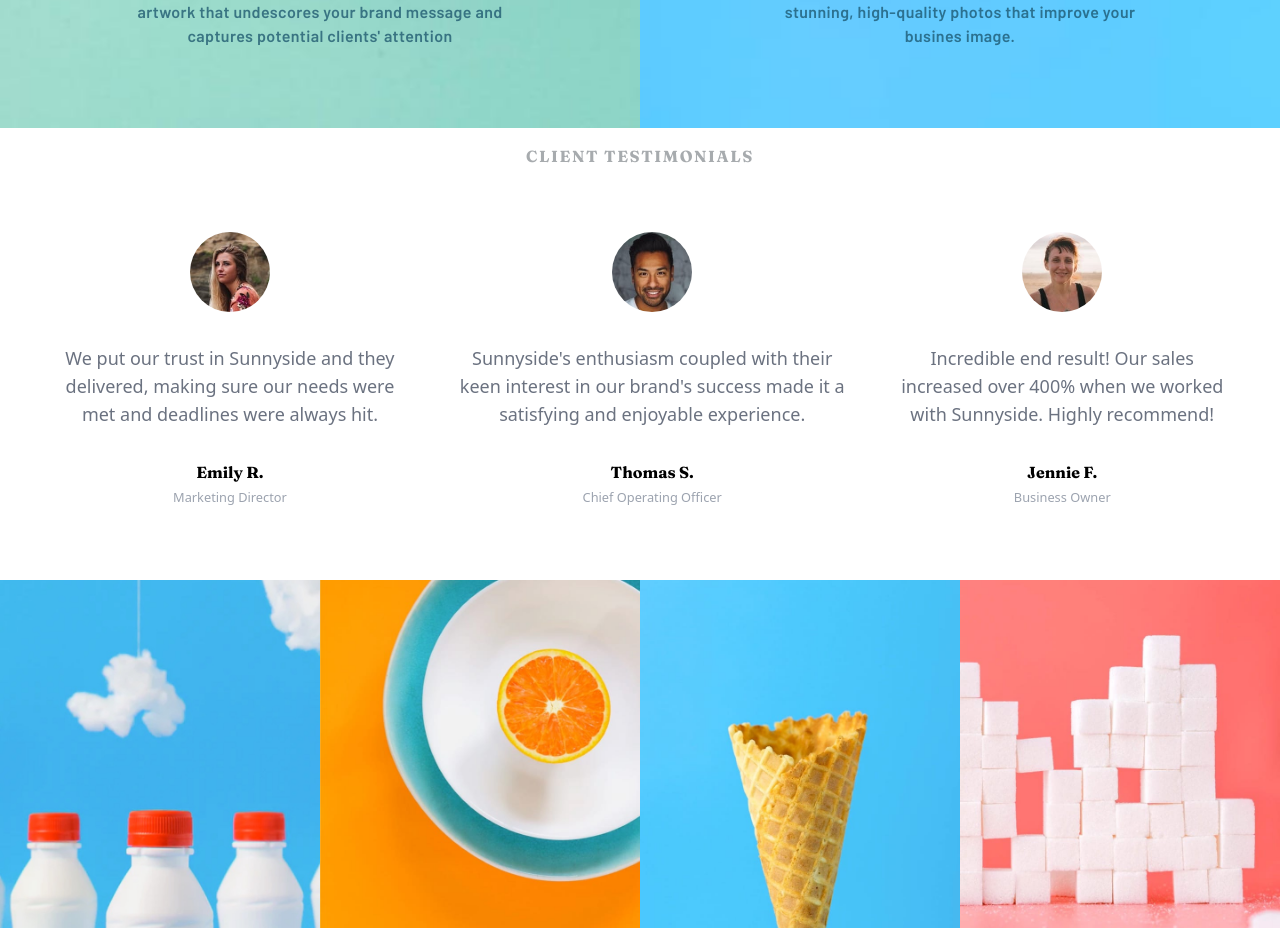
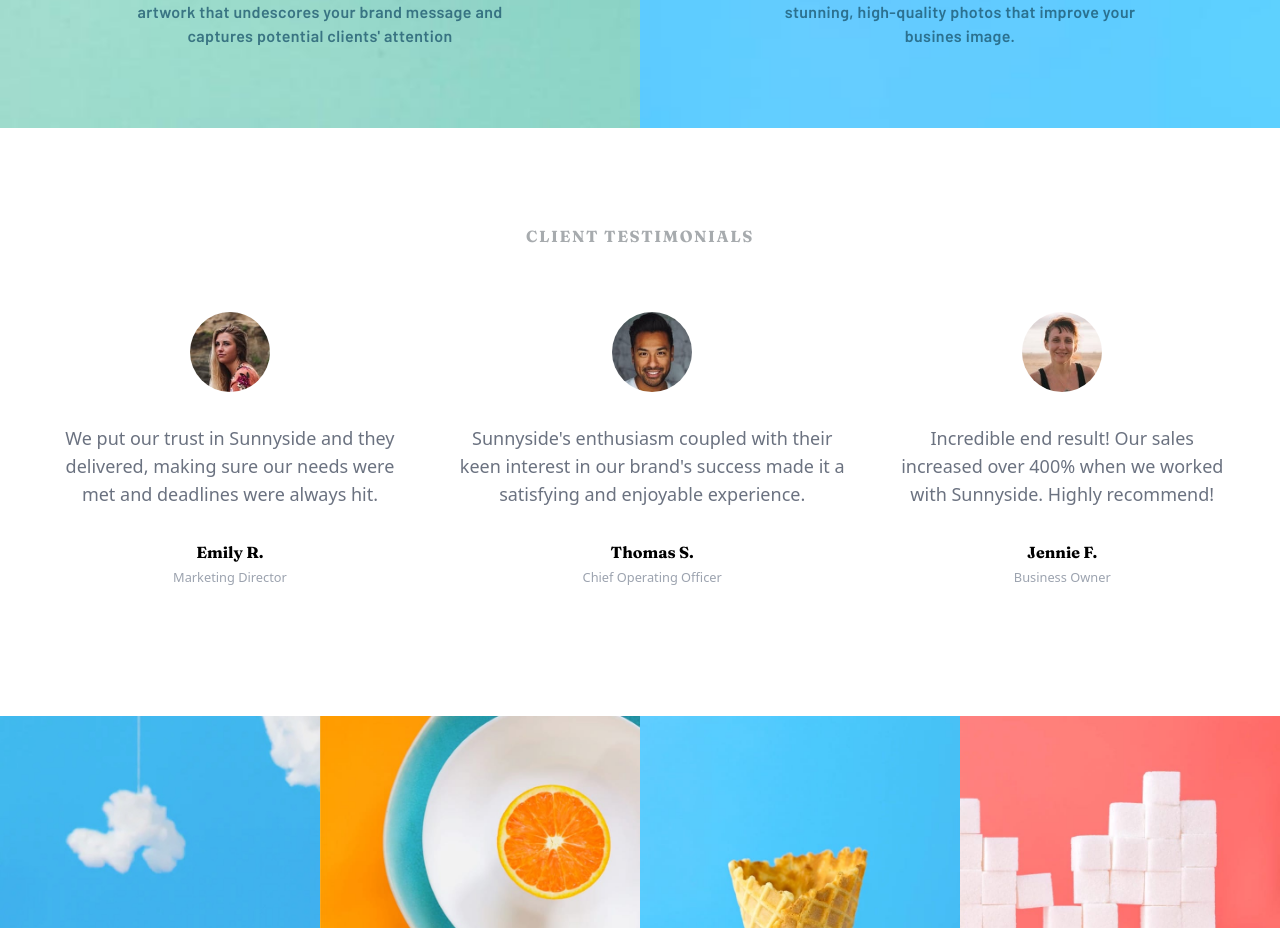
Before and after one commit to mdubelbeis/sunnyside-agency-landing-page, a React (Vite) app: page / in a window 1280 px wide. Shown: the part 2229-3157 px from the top of the page. Built offline with nearby package versions, Linux system fonts and the light colour scheme.

Commit message:
added margin y-axis for desktop

```diff
--- a/src/components/testimonials/ClientTestimonials.jsx
+++ b/src/components/testimonials/ClientTestimonials.jsx
@@ -27,7 +27,7 @@ const testimonial = [
 
 const ClientTestimonials = () => {
   return (
-    <section className="flex flex-col space-y-8 text-center p-24 md:p-4">
+    <section className="flex flex-col space-y-8 text-center p-24 md:p-4 lg:my-20">
       <h2 className="font-fraunces text-grayish-blue tracking-widest text-base">
         CLIENT TESTIMONIALS
       </h2>
```
